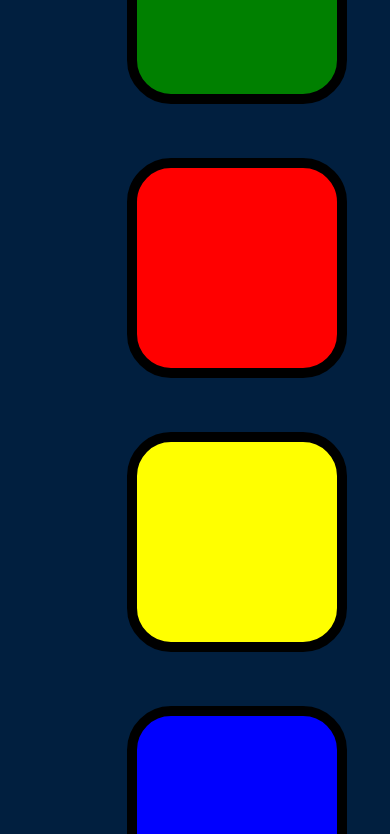
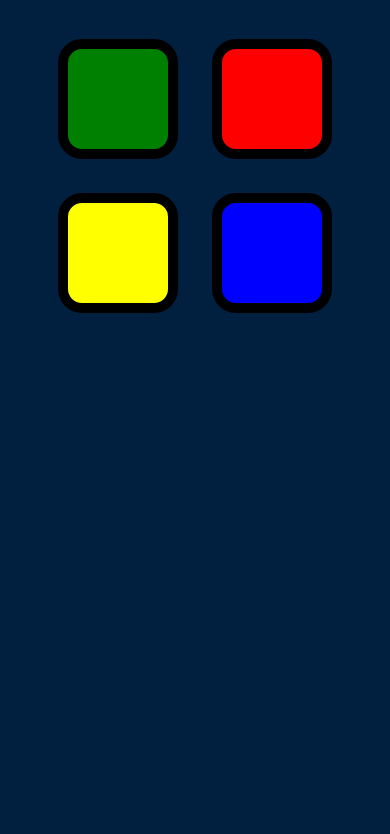
Before and after one commit to amlansahoo07/simon-game, a plain HTML site: page index.html in a window 390 px wide. Shown: the part 322-1156 px from the top of the page. After the commit the page ends 844 px from the top, so only its background shows below. Drawn offline with nearby package versions, Linux system fonts and the light colour scheme.

Commit message:
Add responsiveness

```diff
--- a/index.html
+++ b/index.html
@@ -3,7 +3,8 @@
 
 <head>
   <meta charset="utf-8">
-  <title>Simon</title>
+  <meta name="viewport" content="width=device-width, initial-scale=1.0">
+  <title>The Simon Game</title>
   <link rel="stylesheet" href="styles.css">
   <link href="https://fonts.googleapis.com/css?family=Press+Start+2P" rel="stylesheet">
 </head>
@@ -11,7 +12,7 @@
 <body>
   <h1 id="level-title">Press A Key to Start</h1>
   <div class="container">
-    <div lass="row">
+    <div class="row">
 
       <div type="button" id="green" class="btn green">
 
--- a/styles.css
+++ b/styles.css
@@ -1,6 +1,12 @@
 body {
   text-align: center;
   background-color: #011F3F;
+  display: flex;
+  flex-direction: column;
+  justify-content: center;
+  align-items: center;
+  height: 100vh;
+  margin: 0;
 }
 
 #level-title {
@@ -11,10 +17,13 @@ body {
 }
 
 .container {
-  display: block;
-  width: 50%;
-  margin: auto;
-
+  display: flex;
+  flex-wrap: wrap;
+  justify-content: center;
+  align-items: center;
+  width: 80%;
+  max-width: 600px;
+  margin-top: 20px;
 }
 
 .btn {
@@ -51,3 +60,38 @@ body {
   box-shadow: 0 0 20px white;
   background-color: grey;
 }
+
+@media (min-width: 641px) and (max-width: 768px) {
+
+  #level-title {
+    font-size: 2.5rem;
+  }
+  .btn {
+    height: 150px; /* Adjust button size for smaller screens */
+    width: 150px;
+  }
+}
+
+@media (min-width: 377px) and (max-width: 640px) {
+
+  #level-title {
+    font-size: 2rem;
+  }
+  .btn {
+    height: 100px; /* Adjust button size for smaller screens */
+    width: 100px;
+    margin: 15px;
+  }
+}
+
+@media (max-width: 376px) {
+
+  #level-title {
+    font-size: 1.5rem;
+  }
+  .btn {
+    height: 75px; /* Adjust button size for smaller screens */
+    width: 75px;
+    margin: 10px;
+  }
+}
```
